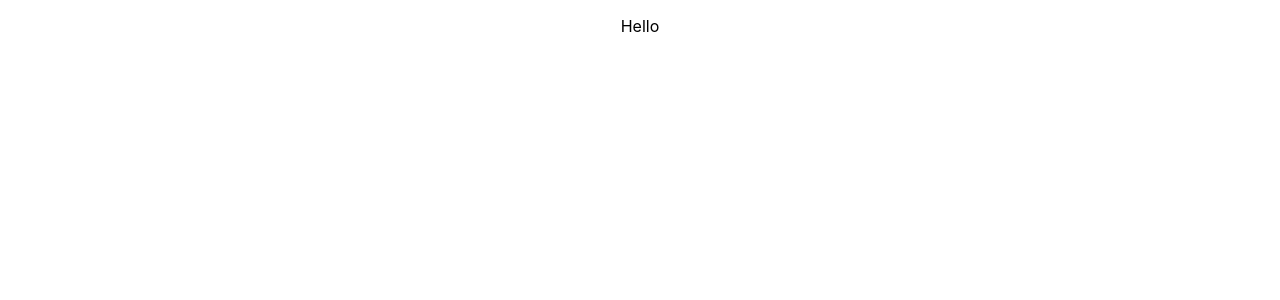
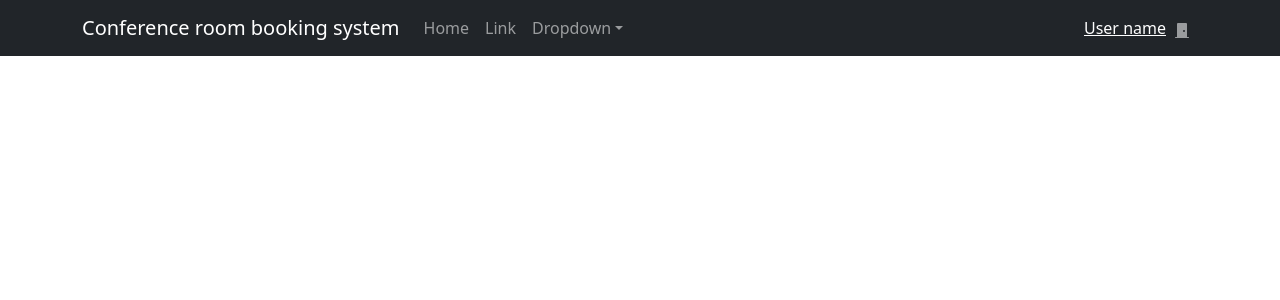
Before and after one commit to KS-coder-98/inzynierka, a React (Create React App) app in the folder project/frontend/: page / in a window 1280 px wide. Shown: the top 300 px of the page. Built offline with nearby package versions, Linux system fonts and the light colour scheme.

Commit message:
13.11.2021 add navbar's sketch

```diff
--- a/project/frontend/package.json
+++ b/project/frontend/package.json
@@ -11,6 +11,7 @@
     "bootstrap": "^5.1.3",
     "react": "^17.0.2",
     "react-bootstrap": "^2.0.2",
+    "react-bootstrap-icons": "^1.6.1",
     "react-dom": "^17.0.2",
     "react-scripts": "4.0.3",
     "web-vitals": "^1.1.2"
--- a/project/frontend/src/App.js
+++ b/project/frontend/src/App.js
@@ -1,9 +1,10 @@
 import "./App.css";
+import PageLayout from "./components/PageLayout";
 
 function App() {
   return (
     <div className="App">
-      <p>Hello</p>
+      <PageLayout />
     </div>
   );
 }
--- /dev/null
+++ b/project/frontend/src/components/PageLayout.js
@@ -0,0 +1,8 @@
+import React from "react";
+import MyNavbar from "./nav/MyNavbar";
+
+const PageLayout = () => {
+  return <MyNavbar />;
+};
+
+export default PageLayout;
--- /dev/null
+++ b/project/frontend/src/components/nav/MyNavbar.js
@@ -0,0 +1,43 @@
+// import Button from "@restart/ui/esm/Button";
+import React from "react";
+import { Navbar, Nav, Container, NavDropdown } from "react-bootstrap";
+import { DoorClosedFill } from "react-bootstrap-icons";
+
+const MyNavbar = () => {
+  return (
+    <Navbar bg="dark" expand="lg" variant="dark">
+      <Container>
+        <Navbar.Brand href="#home">Conference room booking system</Navbar.Brand>
+        <Navbar.Toggle aria-controls="basic-navbar-nav" />
+        <Navbar.Collapse id="basic-navbar-nav">
+          <Nav className="me-auto">
+            <Nav.Link href="#home">Home</Nav.Link>
+            <Nav.Link href="#link">Link</Nav.Link>
+            <NavDropdown title="Dropdown" id="basic-nav-dropdown">
+              <NavDropdown.Item href="#action/3.1">Action</NavDropdown.Item>
+              <NavDropdown.Item href="#action/3.2">
+                Another action
+              </NavDropdown.Item>
+              <NavDropdown.Item href="#action/3.3">Something</NavDropdown.Item>
+              <NavDropdown.Divider />
+              <NavDropdown.Item href="#action/3.4">
+                Separated link
+              </NavDropdown.Item>
+            </NavDropdown>
+          </Nav>
+          <Nav>
+            <Navbar.Text>
+              <a href="#login">User name</a>
+            </Navbar.Text>
+            <Nav.Link href="#features">
+              {" "}
+              <DoorClosedFill />
+            </Nav.Link>
+          </Nav>
+        </Navbar.Collapse>
+      </Container>
+    </Navbar>
+  );
+};
+
+export default MyNavbar;
```
Also changed, not shown: project/frontend/src/index.js (+7 -6 lines), 1 other file (tests, documents, lock files or other folders).
